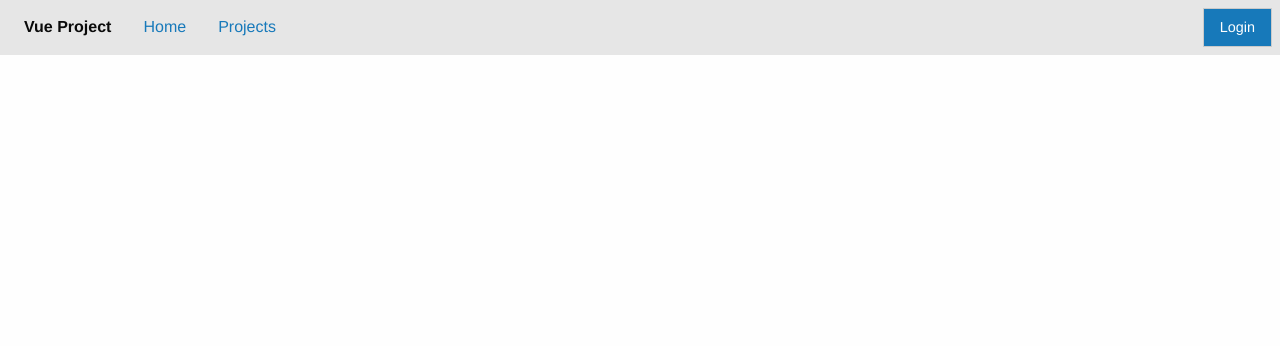
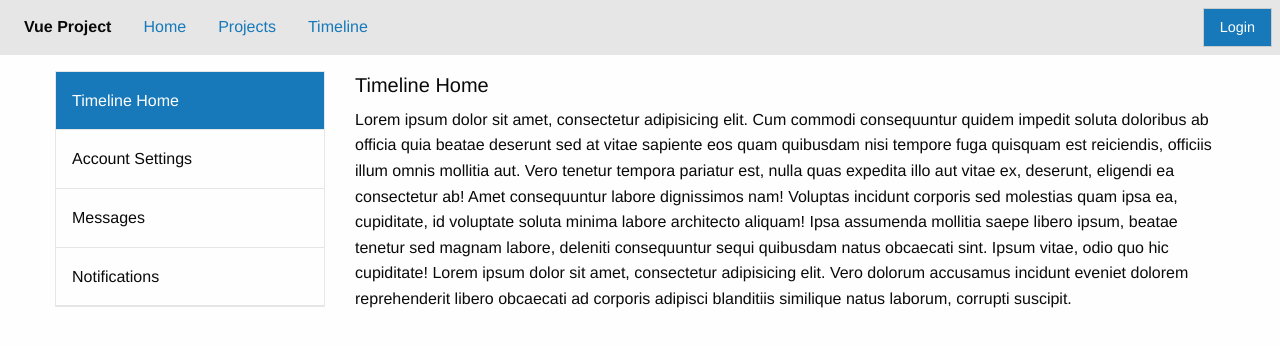
Before and after one commit to IamManchanda/boilerplate-vue, a Vue app: page /timeline in a window 1280 px wide. Shown: the top 346 px of the page. Built offline with nearby package versions, Linux system fonts and the light colour scheme.

Commit message:
Add sub routes!

```diff
--- a/index.html
+++ b/index.html
@@ -4,6 +4,7 @@
     <meta charset="utf-8">
     <title>Vue.js Boilerplate for your next awesome project</title>
     <link rel="stylesheet" href="https://cdnjs.cloudflare.com/ajax/libs/foundation/6.4.3/css/foundation-prototype.min.css">
+    <link rel="stylesheet" href="/static/css/list-group.css">
   </head>
   <body>
     <div id="app"></div>
--- a/src/components/navigation/AppHeader.vue
+++ b/src/components/navigation/AppHeader.vue
@@ -11,6 +11,11 @@
         <li>
           <router-link :to="{ name: 'projects' }">
             Projects
+          </router-link>
+        </li>
+        <li>
+          <router-link :to="{ name: 'timeline-home' }">
+            Timeline
           </router-link>
         </li>
       </ul>
--- /dev/null
+++ b/src/containers/timeline/AppTimeline.vue
@@ -0,0 +1,24 @@
+<template>
+  <div class="grid-container margin-top-1">
+    <div class="grid-x grid-margin-x">
+      <div class="cell small-12 medium-4 large-3">
+        <app-timeline-sidebar></app-timeline-sidebar>
+      </div>
+      <div class="cell small-12 medium-8 large-9">
+        <transition mode="out-in" name="slide">
+          <router-view></router-view>
+        </transition>
+      </div>
+    </div>
+  </div>
+
+</template>
+
+<script>
+import AppTimelineSidebar from '@/containers/timeline/sidebar/AppTimelineSidebar';
+
+export default {
+  name: 'timeline',
+  components: { AppTimelineSidebar },
+};
+</script>
--- /dev/null
+++ b/src/containers/timeline/content/AppTimelineAccount.vue
@@ -0,0 +1,6 @@
+<template>
+  <div>
+    <h1 class="h5">Account Settings</h1>
+    <p>Lorem ipsum dolor sit amet, consectetur adipisicing elit. Cum commodi consequuntur quidem impedit soluta doloribus ab officia quia beatae deserunt sed at vitae sapiente eos quam quibusdam nisi tempore fuga quisquam est reiciendis, officiis illum omnis mollitia aut. Vero tenetur tempora pariatur est, nulla quas expedita illo aut vitae ex, deserunt, eligendi ea consectetur ab! Amet consequuntur labore dignissimos nam! Voluptas incidunt corporis sed molestias quam ipsa ea, cupiditate, id voluptate soluta minima labore architecto aliquam! Ipsa assumenda mollitia saepe libero ipsum, beatae tenetur sed magnam labore, deleniti consequuntur sequi quibusdam natus obcaecati sint. Ipsum vitae, odio quo hic cupiditate! Lorem ipsum dolor sit amet, consectetur adipisicing elit. Vero dolorum accusamus incidunt eveniet dolorem reprehenderit libero obcaecati ad corporis adipisci blanditiis similique natus laborum, corrupti suscipit.</p>
+  </div>
+</template>
--- /dev/null
+++ b/src/containers/timeline/content/AppTimelineHome.vue
@@ -0,0 +1,6 @@
+<template>
+  <div>
+    <h1 class="h5">Timeline Home</h1>
+    <p>Lorem ipsum dolor sit amet, consectetur adipisicing elit. Cum commodi consequuntur quidem impedit soluta doloribus ab officia quia beatae deserunt sed at vitae sapiente eos quam quibusdam nisi tempore fuga quisquam est reiciendis, officiis illum omnis mollitia aut. Vero tenetur tempora pariatur est, nulla quas expedita illo aut vitae ex, deserunt, eligendi ea consectetur ab! Amet consequuntur labore dignissimos nam! Voluptas incidunt corporis sed molestias quam ipsa ea, cupiditate, id voluptate soluta minima labore architecto aliquam! Ipsa assumenda mollitia saepe libero ipsum, beatae tenetur sed magnam labore, deleniti consequuntur sequi quibusdam natus obcaecati sint. Ipsum vitae, odio quo hic cupiditate! Lorem ipsum dolor sit amet, consectetur adipisicing elit. Vero dolorum accusamus incidunt eveniet dolorem reprehenderit libero obcaecati ad corporis adipisci blanditiis similique natus laborum, corrupti suscipit.</p>
+  </div>
+</template>
--- /dev/null
+++ b/src/containers/timeline/content/AppTimelineMessages.vue
@@ -0,0 +1,6 @@
+<template>
+  <div>
+    <h1 class="h5">Messages</h1>
+    <p>Lorem ipsum dolor sit amet, consectetur adipisicing elit. Cum commodi consequuntur quidem impedit soluta doloribus ab officia quia beatae deserunt sed at vitae sapiente eos quam quibusdam nisi tempore fuga quisquam est reiciendis, officiis illum omnis mollitia aut. Vero tenetur tempora pariatur est, nulla quas expedita illo aut vitae ex, deserunt, eligendi ea consectetur ab! Amet consequuntur labore dignissimos nam! Voluptas incidunt corporis sed molestias quam ipsa ea, cupiditate, id voluptate soluta minima labore architecto aliquam! Ipsa assumenda mollitia saepe libero ipsum, beatae tenetur sed magnam labore, deleniti consequuntur sequi quibusdam natus obcaecati sint. Ipsum vitae, odio quo hic cupiditate! Lorem ipsum dolor sit amet, consectetur adipisicing elit. Vero dolorum accusamus incidunt eveniet dolorem reprehenderit libero obcaecati ad corporis adipisci blanditiis similique natus laborum, corrupti suscipit.</p>
+  </div>
+</template>
--- /dev/null
+++ b/src/containers/timeline/content/AppTimelineNotifications.vue
@@ -0,0 +1,6 @@
+<template>
+  <div>
+    <h1 class="h5">Notifications</h1>
+    <p>Lorem ipsum dolor sit amet, consectetur adipisicing elit. Cum commodi consequuntur quidem impedit soluta doloribus ab officia quia beatae deserunt sed at vitae sapiente eos quam quibusdam nisi tempore fuga quisquam est reiciendis, officiis illum omnis mollitia aut. Vero tenetur tempora pariatur est, nulla quas expedita illo aut vitae ex, deserunt, eligendi ea consectetur ab! Amet consequuntur labore dignissimos nam! Voluptas incidunt corporis sed molestias quam ipsa ea, cupiditate, id voluptate soluta minima labore architecto aliquam! Ipsa assumenda mollitia saepe libero ipsum, beatae tenetur sed magnam labore, deleniti consequuntur sequi quibusdam natus obcaecati sint. Ipsum vitae, odio quo hic cupiditate! Lorem ipsum dolor sit amet, consectetur adipisicing elit. Vero dolorum accusamus incidunt eveniet dolorem reprehenderit libero obcaecati ad corporis adipisci blanditiis similique natus laborum, corrupti suscipit.</p>
+  </div>
+</template>
--- /dev/null
+++ b/src/containers/timeline/sidebar/AppTimelineSidebar.vue
@@ -0,0 +1,18 @@
+<template>
+  <div>
+    <ul class="list-group">
+      <router-link :to="{ name: 'timeline-home' }" tag="li" class="list-group-item" active-class="active" exact>
+        Timeline Home
+      </router-link>
+      <router-link :to="{ name: 'timeline-account' }" tag="li" class="list-group-item" active-class="active">
+        Account Settings
+      </router-link>
+      <router-link :to="{ name: 'timeline-messages' }" tag="li" class="list-group-item" active-class="active">
+        Messages
+      </router-link>
+      <router-link :to="{ name: 'timeline-notifications' }" tag="li" class="list-group-item" active-class="active">
+        Notifications
+      </router-link>
+    </ul>
+  </div>
+</template>
--- a/src/router/index.js
+++ b/src/router/index.js
@@ -1,9 +1,16 @@
 import Vue from 'vue';
 import Router from 'vue-router';
 
-// Containers === Smart Components === Pages!
+// Containers === Smart Components === Pages & SubPages
 import AppHome from '@/containers/home/AppHome';
 import AppProjects from '@/containers/projects/AppProjects';
+import AppTimeline from '@/containers/timeline/AppTimeline';
+
+import AppTimelineHome from '@/containers/timeline/content/AppTimelineHome';
+import AppTimelineAccount from '@/containers/timeline/content/AppTimelineAccount';
+import AppTimelineMessages from '@/containers/timeline/content/AppTimelineMessages';
+import AppTimelineNotifications from '@/containers/timeline/content/AppTimelineNotifications';
+
 
 // Use Vue Router
 Vue.use(Router);
@@ -20,6 +27,33 @@ const routes = [
     name: 'projects',
     component: AppProjects,
   },
+  {
+    path: '/timeline/',
+    name: 'timeline',
+    component: AppTimeline,
+    children: [
+      {
+        name: 'timeline-home',
+        path: '',
+        component: AppTimelineHome,
+      },
+      {
+        name: 'timeline-account',
+        path: 'account',
+        component: AppTimelineAccount,
+      },
+      {
+        name: 'timeline-messages',
+        path: 'messages',
+        component: AppTimelineMessages,
+      },
+      {
+        name: 'timeline-notifications',
+        path: 'notifications',
+        component: AppTimelineNotifications,
+      },
+    ],
+  },
 ];
 
 export default new Router({
--- /dev/null
+++ b/static/css/list-group.css
@@ -0,0 +1,55 @@
+/**
+ * List Group Building Block
+ * https://foundation.zurb.com/building-blocks/blocks/list-group.html
+ */
+
+.list-group {
+  margin-bottom: 1rem;
+  margin-left: 0;
+  border: 1px solid #e6e6e6;
+  border-radius: 0;
+  background: #fefefe;
+  box-shadow: none;
+  overflow: hidden;
+  color: #0a0a0a;
+}
+
+.list-group > :last-child {
+  margin-bottom: 0;
+}
+
+.list-group-item {
+  padding: 1rem;
+  border-bottom: 1px solid #e6e6e6;
+}
+
+.list-group-item > :last-child {
+  margin-bottom: 0;
+  border-bottom: none;
+}
+
+.list-group-item.active {
+  color: #fefefe;
+  background-color: #1779ba;
+  border-color: 1px solid #1779ba;
+}
+
+.list-group-item:hover, .list-group-item:focus {
+  background-color: #e6e6e6;
+}
+
+.list-group-item:hover.active, .list-group-item:focus.active {
+  background-color: #1779ba;
+}
+
+.list-group-item.disabled, .list-group-item.disabled:hover, .list-group-item.disabled:focus, .list-group-item[disabled], .list-group-item[disabled]:hover, .list-group-item[disabled]:focus {
+  color: #8a8a8a;
+  cursor: not-allowed;
+  background-color: #fefefe;
+}
+
+/* Custom CSS */
+
+.list-group-item {
+  cursor: pointer;
+}
```
Also changed, not shown: 1 other file (tests, documents, lock files or other folders).
